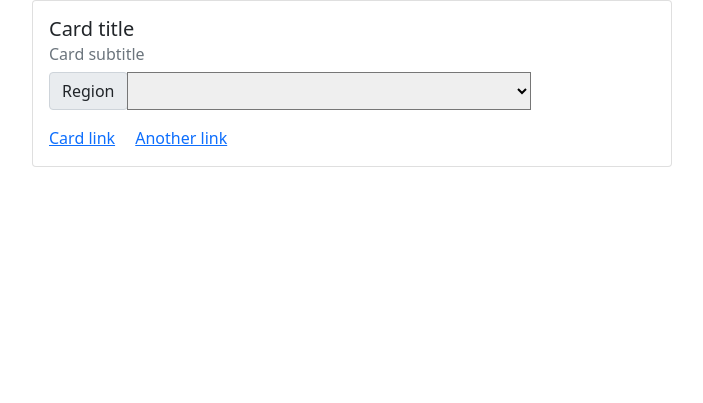
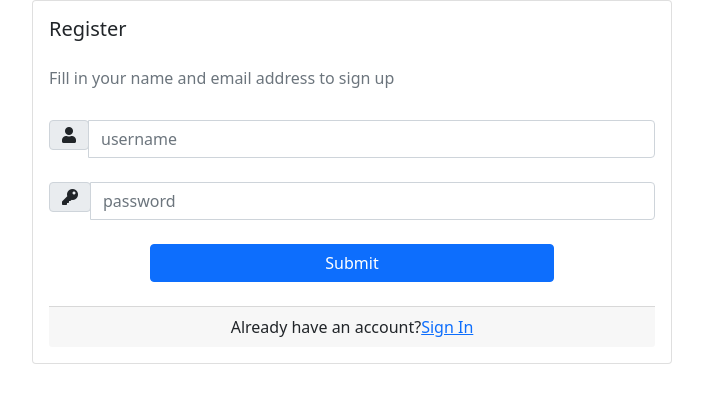
Before and after one commit to Tom1358/cooking_for_two, a Flask app: page /register in a window 1280 px wide. Shown: the part 56-459 px from the top of the page, without its empty margins (288-991 px from the left). Run offline with Flask 2, Linux system fonts and the light colour scheme; some libraries are stand-ins or nearby versions.

Commit message:
Create html base for register.html

```diff
--- a/templates/register.html
+++ b/templates/register.html
@@ -2,25 +2,32 @@
 {% block content %}
 
 <div class="card col-6 offset-3">
-    <form class="card-body">
-            <h5 class="card-title">Card title</h5>
-            <h6 class="card-subtitle mb-2 text-muted">Card subtitle</h6>
-            <div class="input-group mb-3">
-                <div class="input-group-prepend">
-                  <label class="input-group-text" for="inputGroupSelect01">Region</label>
-                </div>
-                <select class="custom-select col-8" id="inputGroupSelect01">
-                  <option selected></option>
-                  <option value="1">British</option>
-                  <option value="2">Chinese</option>
-                  <option value="3">Sri Lankan</option>
-                  <option value="3">Indian</option>
-                  <option value="3">Thai</option>
-                </select>
-              </div>
-            <a href="#" class="card-link">Card link</a>
-            <a href="#" class="card-link">Another link</a>
-    </form>
+    <div class="card-body">
+            <h5 class="card-title">Register</h5></br>
+            <h6 class="card-subtitle mb-2 text-muted">Fill in your name and email address to sign up</h6></br>
+            <form>
+                <div class="input-group form-group">
+                    <div class="input-group-prepend">
+                        <span class="input-group-text"><i class="fas fa-user"></i></span>
+                    </div>
+                    <input type="text" class="form-control" placeholder="username">
+                </div></br>
+                <div class="input-group form-group">
+                    <div class="input-group-prepend">
+                        <span class="input-group-text"><i class="fas fa-key"></i></span>
+                    </div>
+                    <input type="password" class="form-control" placeholder="password">
+                </div></br>
+                <div class="form-group">
+                    <button type="submit" class="btn btn-primary col-8 offset-2">Submit</button>
+                </div></br>
+            </form>
+            <div class="card-footer">
+				<div class="d-flex justify-content-center links">
+					Already have an account?<a href="#">Sign In</a>
+				</div>
+			</div>
+    </div>
 </div>
 
 {% endblock %}
```
